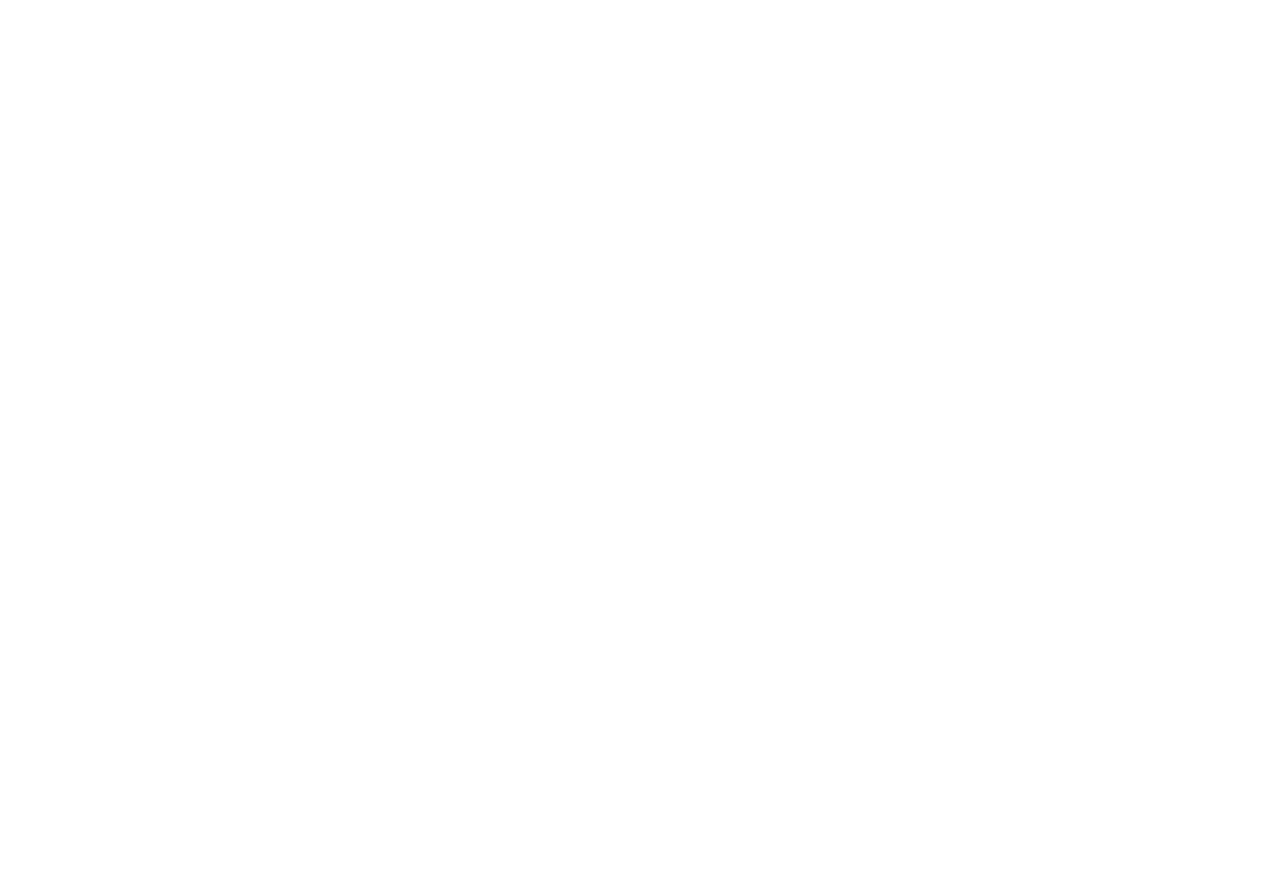
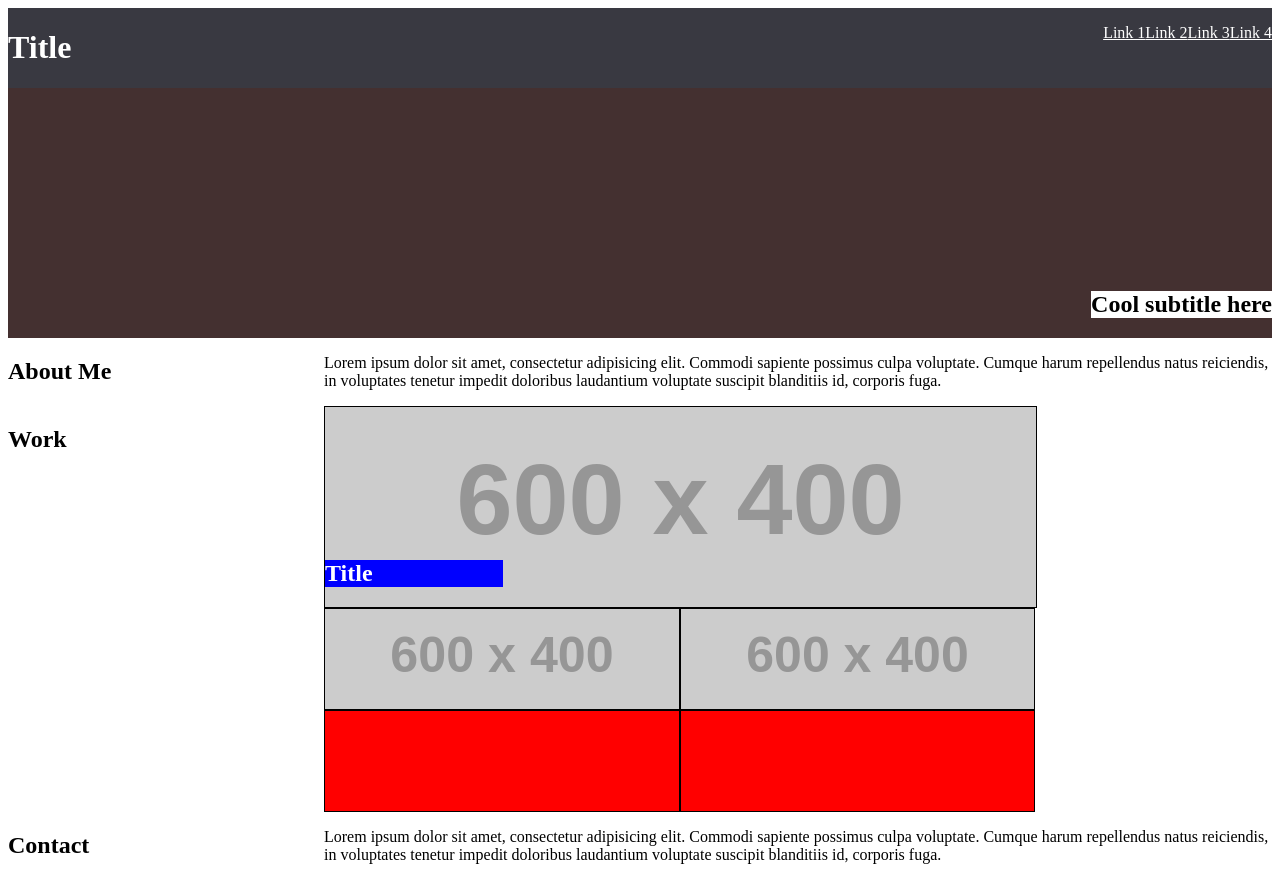
Before and after one commit to ricosantangelo/challenge-2, a plain HTML site: page index.html in a window 1280 px wide. Before the commit the page ends 800 px from the top, so only its background shows below. Drawn offline with Linux system fonts and the light colour scheme; placeholder pictures from the web are drawn by us.

Commit message:
Code added to HTML and CSS

```diff
--- a/index.html
+++ b/index.html
@@ -1,11 +1,72 @@
 <!DOCTYPE html>
 <html lang="en">
+
 <head>
     <meta charset="UTF-8">
     <meta name="viewport" content="width=device-width, initial-scale=1.0">
     <title>Document</title>
+    <link rel="stylesheet" href="styles.css">
 </head>
+
 <body>
+    <header>
+        <h1>Title</h1>
+        <nav>
+            <a href="#">
+                <p>Link 1</p>
+            </a>
+            <a href="#">
+                <p>Link 2</p>
+            </a>
+            <a href="#">
+                <p>Link 3</p>
+            </a>
+            <a href="#">
+                <p>Link 4</p>
+            </a>
+        </nav>
+    </header>
+
+
+    <div class="banner">
+        <h2>Cool subtitle here</h2>
+    </div>
+
+    <main>
+        <section id="about" class="row">
+            <h2>About Me</h2>
+            <div>
+                <p>Lorem ipsum dolor sit amet, consectetur adipisicing elit. Commodi sapiente possimus culpa voluptate.
+                    Cumque harum repellendus natus reiciendis, in voluptates tenetur impedit doloribus laudantium
+                    voluptate suscipit blanditiis id, corporis fuga.</p>
+            </div>
+        </section>
+        <section id="work" class="row">
+            <h2>Work</h2>
+            <div>
+                <div class="big-box" id="work-1">
+                    <h2>Title</h2>
+                </div>
+                <div class="small-boxes">
+                    <div class="box" id="work-2"></div>
+                    <div class="box" id="work-3"></div>
+                </div>
+                <div class="small-boxes">
+                    <div class="box" id="work-4"></div>
+                    <div class="box" id="work-5"></div>
+                </div>
+            </div>
+        </section>
+        <section id="contact" class="row">
+            <h2>Contact</h2>
+            <div>
+                <p>Lorem ipsum dolor sit amet, consectetur adipisicing elit. Commodi sapiente possimus culpa voluptate.
+                    Cumque harum repellendus natus reiciendis, in voluptates tenetur impedit doloribus laudantium
+                    voluptate suscipit blanditiis id, corporis fuga.</p>
+            </div>
+        </section>
+    </main>
 
 </body>
+
 </html>
--- a/styles.css
+++ b/styles.css
@@ -0,0 +1,89 @@
+/* * {
+    outline: 1px solid red;
+} */
+
+header {
+    display: flex;
+    flex-direction: row;
+    justify-content: space-between;
+    background-color: rgb(57, 57, 65);
+    color: white;
+}
+
+nav {
+    display: flex;
+    flex-direction: row;
+}
+
+a {
+    color: white;
+}
+
+.banner {
+    background: rgb(68, 48, 48);
+    height: 250px;
+    display: flex;
+    justify-content: flex-end;
+    align-items: flex-end;
+}
+
+.banner h2 {
+    background: white;
+}
+
+.row {
+    display: flex;
+    flex-direction: row;
+}
+
+.row h2 {
+    width: 25%;
+}
+
+.row div {
+    width: 75%;
+}
+
+.big-box {
+    width: 100%;
+    height: 200px;
+    background-color: red;
+    border: 1px solid black;
+    display: flex;
+    align-items: flex-end;
+}
+
+.big-box h2 {
+    background-color: blue;
+    color: white;
+}
+
+.box {
+    width: 50%;
+    height: 100px;
+    background-color: red;
+    border: 1px solid black;
+}
+
+.small-boxes {
+    display: flex;
+    flex-direction: row;
+}
+
+#work-1 {
+    background-image: url(https://placehold.co/600x400);
+    background-size: cover;
+    background-position: center;
+}
+
+#work-2 {
+    background-image: url(https://placehold.co/600x400);
+    background-size: cover;
+    background-position: center;
+}
+
+#work-3{
+    background-image: url(https://placehold.co/600x400);
+    background-size: cover;
+    background-position: center;
+}
```
